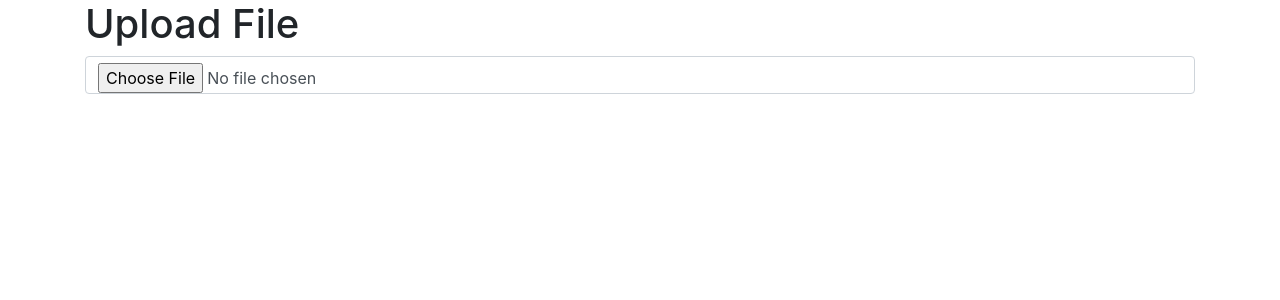
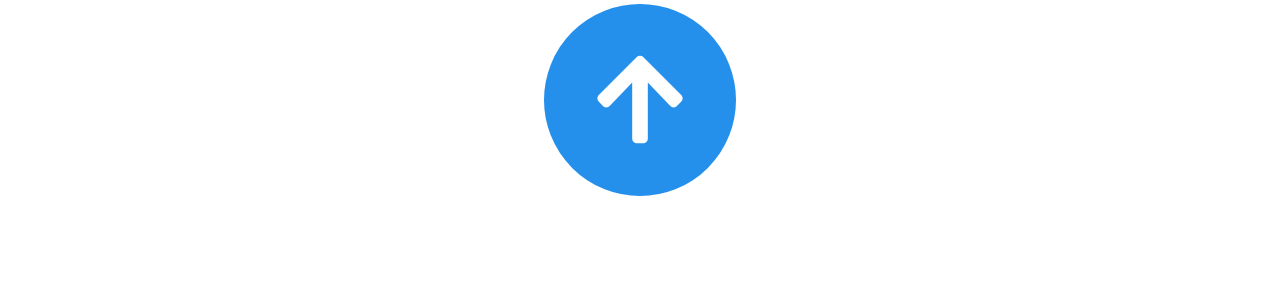
Before and after one commit to andrevv/instahost, a Vue app in the folder ui/: page / in a window 1280 px wide. Shown: the top 300 px of the page. Built offline with nearby package versions, Linux system fonts and the light colour scheme.

Commit message:
Add the upload page markup.

```diff
--- a/ui/package.json
+++ b/ui/package.json
@@ -8,6 +8,7 @@
     "lint": "vue-cli-service lint"
   },
   "dependencies": {
+    "@fortawesome/fontawesome-free": "^5.14.0",
     "bootstrap": "^4.5.0",
     "core-js": "^3.6.5",
     "vue": "^2.6.11",
--- a/ui/src/App.vue
+++ b/ui/src/App.vue
@@ -11,5 +11,6 @@ export default {
 </script>
 
 <style lang="scss">
-@import 'node_modules/bootstrap/scss/bootstrap';
+@import './../node_modules/bootstrap/scss/bootstrap';
+@import './../node_modules/@fortawesome/fontawesome-free/css/all.min.css';
 </style>
--- a/ui/src/views/Home.vue
+++ b/ui/src/views/Home.vue
@@ -1,11 +1,9 @@
 <template>
-  <div class="container">
-    <h1>Upload File</h1>
-    <form>
-      <div class="form-group">
-        <input type="file" class="form-control" ref="fileUpload" @change="change">
-      </div>
-    </form>
+  <div class="container wrapper">
+    <div class="file-upload">
+      <input type="file" class="form-control" ref="fileUpload" @change="change">
+      <i class="fa fa-arrow-up"></i>
+    </div>
   </div>
 </template>
 
@@ -30,3 +28,45 @@ export default {
   }
 }
 </script>
+
+<style lang="scss" scoped>
+.wrapper {
+  width:100%;
+  height:100%;
+  display:flex;
+  align-items:center;
+  justify-content:center;
+
+  .file-upload {
+    height:200px;
+    width:200px;
+    border-radius: 100px;
+    position:relative;
+    display:flex;
+    justify-content:center;
+    align-items: center;
+    border:4px solid #FFFFFF;
+    overflow:hidden;
+    background-image: linear-gradient(to bottom, #2590EB 50%, #FFFFFF 50%);
+    background-size: 100% 200%;
+    transition: all 1s;
+    color: #FFFFFF;
+    font-size:100px;
+
+    input[type='file']{
+      height:200px;
+      width:200px;
+      position:absolute;
+      top:0;
+      left:0;
+      opacity:0;
+      cursor:pointer;
+    }
+
+    &:hover{
+      background-position: 0 -100%;
+      color:#2590EB;
+    }
+  }
+}
+</style>
```
Also changed, not shown: 1 other file (tests, documents, lock files or other folders).
